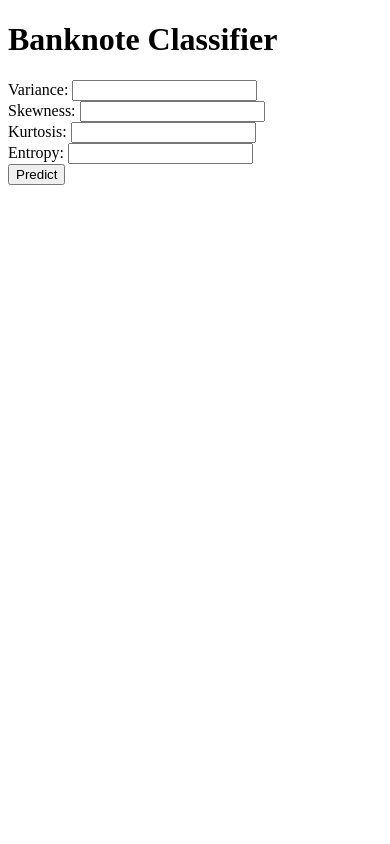
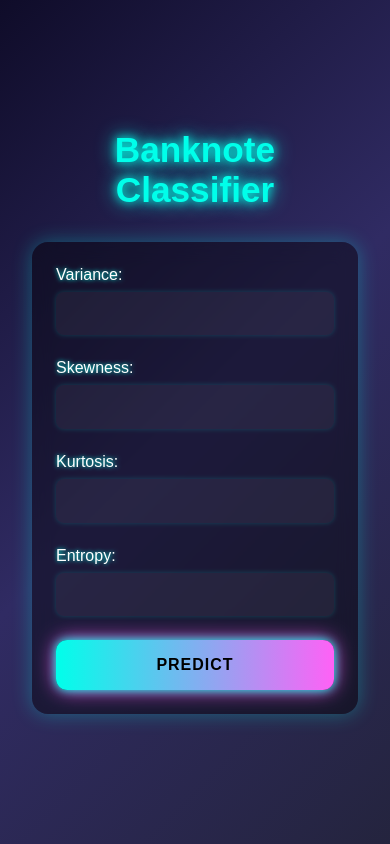
Before and after one commit to jim-X-AI/Banknote-Authentication-Flask, a Flask app: page / in a window 390 px wide. Run offline with Flask 3, Linux system fonts and the light colour scheme.

Commit message:
added new template design

```diff
--- a/templates/index.html
+++ b/templates/index.html
@@ -1,26 +1,173 @@
 <!doctype html>
-<html>
+<html lang="en">
 <head>
   <meta charset="utf-8">
   <title>Banknote Classifier</title>
+  <meta name="viewport" content="width=device-width, initial-scale=1.0">
+  <style>
+    /* Base reset */
+    * {
+      margin: 0;
+      padding: 0;
+      box-sizing: border-box;
+      font-family: 'Poppins', sans-serif;
+    }
+
+    body {
+      min-height: 100vh;
+      display: flex;
+      justify-content: center;
+      align-items: center;
+      background: linear-gradient(135deg, #0f0c29, #302b63, #24243e);
+      color: #fff;
+      padding: 2rem;
+      transition: background 0.5s ease-in-out;
+    }
+
+    h1 {
+      font-size: 3rem;
+      font-weight: 700;
+      text-align: center;
+      color: #00ffea;
+      text-shadow: 0 0 10px #00ffea, 0 0 20px #00ffea;
+      margin-bottom: 2rem;
+    }
+
+    h2 {
+      font-size: 2rem;
+      color: #ff61f6;
+      text-shadow: 0 0 8px #ff61f6;
+      margin-top: 2rem;
+      text-align: center;
+    }
+
+    form {
+      background: rgba(0,0,0,0.4);
+      padding: 2rem;
+      border-radius: 1rem;
+      display: flex;
+      flex-direction: column;
+      gap: 1.5rem;
+      width: 100%;
+      max-width: 400px;
+      box-shadow: 0 0 20px rgba(0, 255, 234, 0.3);
+      backdrop-filter: blur(10px);
+    }
+
+    label {
+      display: flex;
+      flex-direction: column;
+      font-size: 1rem;
+      color: #fff;
+      text-shadow: 0 0 4px #00ffea;
+      position: relative;
+      transition: all 0.3s ease;
+    }
+
+    input {
+      padding: 0.8rem;
+      margin-top: 0.5rem;
+      border: none;
+      border-radius: 0.5rem;
+      background: rgba(255, 255, 255, 0.05);
+      color: #fff;
+      font-size: 1rem;
+      outline: none;
+      transition: all 0.3s ease;
+      box-shadow: 0 0 5px rgba(0,255,234,0.2);
+    }
+
+    input:focus {
+      background: rgba(0, 255, 234, 0.1);
+      box-shadow: 0 0 10px #00ffea, 0 0 20px #00ffea;
+    }
+
+    button {
+      padding: 1rem;
+      border: none;
+      border-radius: 0.7rem;
+      background: linear-gradient(90deg, #00ffea, #ff61f6);
+      color: #000;
+      font-weight: 700;
+      font-size: 1rem;
+      cursor: pointer;
+      transition: all 0.3s ease;
+      text-transform: uppercase;
+      letter-spacing: 1px;
+      box-shadow: 0 0 10px #00ffea, 0 0 20px #ff61f6;
+    }
+
+    button:hover {
+      transform: scale(1.05);
+      box-shadow: 0 0 20px #00ffea, 0 0 30px #ff61f6;
+    }
+
+    p.error {
+      color: #ff3860;
+      text-shadow: 0 0 5px #ff3860;
+      text-align: center;
+      font-weight: 600;
+      margin-bottom: 1rem;
+    }
+
+    pre {
+      background: rgba(0,0,0,0.3);
+      padding: 1rem;
+      border-radius: 0.7rem;
+      overflow-x: auto;
+      text-shadow: 0 0 4px #ff61f6;
+    }
+
+    p.features {
+      text-align: center;
+      margin-top: 0.5rem;
+      color: #00ffea;
+      text-shadow: 0 0 4px #00ffea;
+    }
+
+    /* Responsive adjustments */
+    @media (max-width: 500px) {
+      h1 {
+        font-size: 2.2rem;
+      }
+      h2 {
+        font-size: 1.5rem;
+      }
+      form {
+        padding: 1.5rem;
+      }
+    }
+  </style>
 </head>
 <body>
+  <div>
     <h1>Banknote Classifier</h1>
+
     {% if error %}
-      <p style="color:red">{{ error }}</p>
+      <p class="error">{{ error }}</p>
     {% endif %}
+
     <form method="post" action="/predict">
-      <label>Variance: <input name="variance" required></label><br>
-      <label>Skewness: <input name="skewness" required></label><br>
-      <label>Kurtosis: <input name="kurtosis" required></label><br>
-      <label>Entropy: <input name="entropy" required></label><br>
+      <label>Variance:
+        <input name="variance" required>
+      </label>
+      <label>Skewness:
+        <input name="skewness" required>
+      </label>
+      <label>Kurtosis:
+        <input name="kurtosis" required>
+      </label>
+      <label>Entropy:
+        <input name="entropy" required>
+      </label>
       <button type="submit">Predict</button>
     </form>
 
     {% if result %}
       <h2>Result</h2>
       <pre>{{ result }}</pre>
-      <p>Features: {{ features }}</p>
+      <p class="features">Features: {{ features }}</p>
     {% endif %}
+  </div>
 </body>
 </html>
```
Lines whose indentation alone changed are shown as unchanged.
